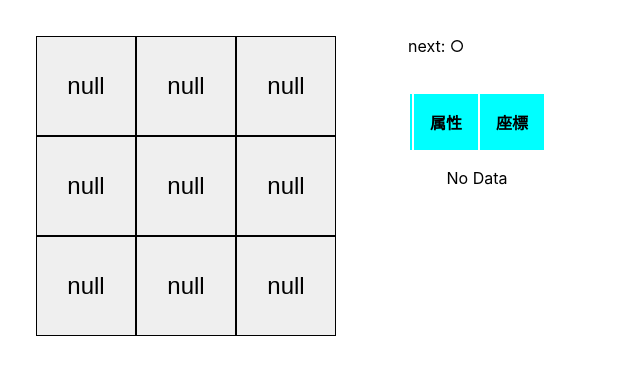
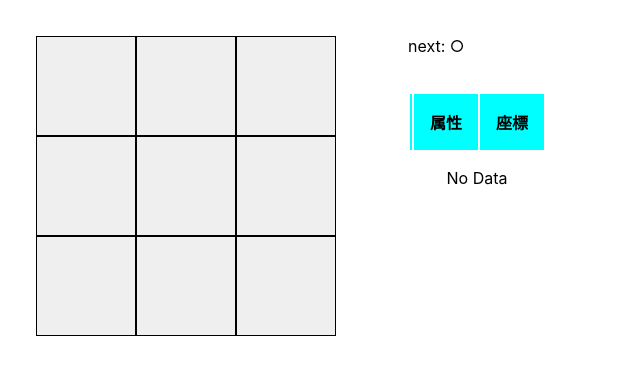
Before and after one commit to bayasshii/helloreact, a React (Create React App) app: page / in a window 1280 px wide. Shown: the top 374 px of the page, without its empty margins (0-640 px from the left). Built offline with nearby package versions, Linux system fonts and the light colour scheme.

Commit message:
引き分けの実装

```diff
--- a/src/Board.js
+++ b/src/Board.js
@@ -123,7 +123,9 @@ class Board extends React.Component {
           </div>
           <div>
             <div style={next_winner}>
-              { winner ? "winner: " + winner : "next: " + whatNext}
+              { winner ? "winner: " + winner :
+               (stepNumber < 9 ? "next: " + whatNext : 'ひきわけ')
+              }
             </div>
             {this.renderTable()}
           </div>
--- a/src/Square.js
+++ b/src/Square.js
@@ -21,7 +21,7 @@ class Square extends React.Component {
         style={button}
         onClick={!Boolean(this.props.square) ? (() => this.props.onClick(this.props.x, this.props.y)) :(()=>{})}
       >
-        {this.props.square ? this.props.square : "null"}
+        {this.props.square ? this.props.square : ""}
       </button>
     );
   }
```
